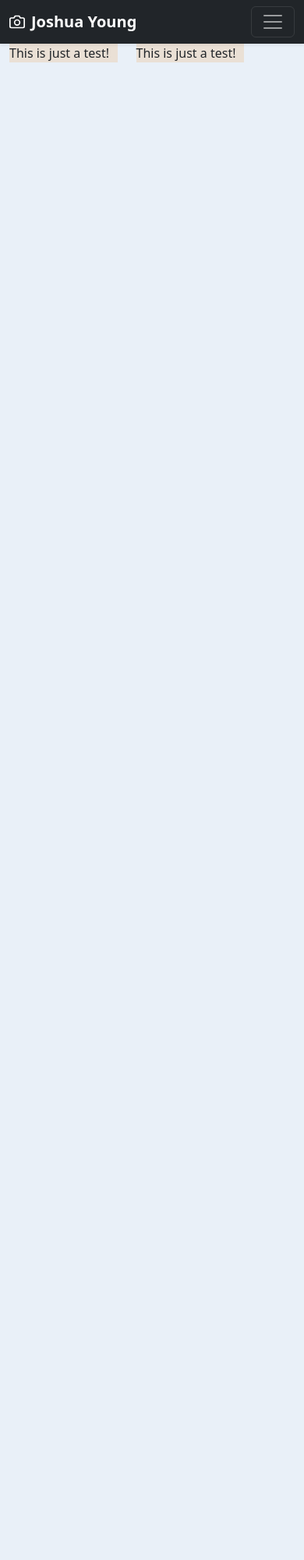
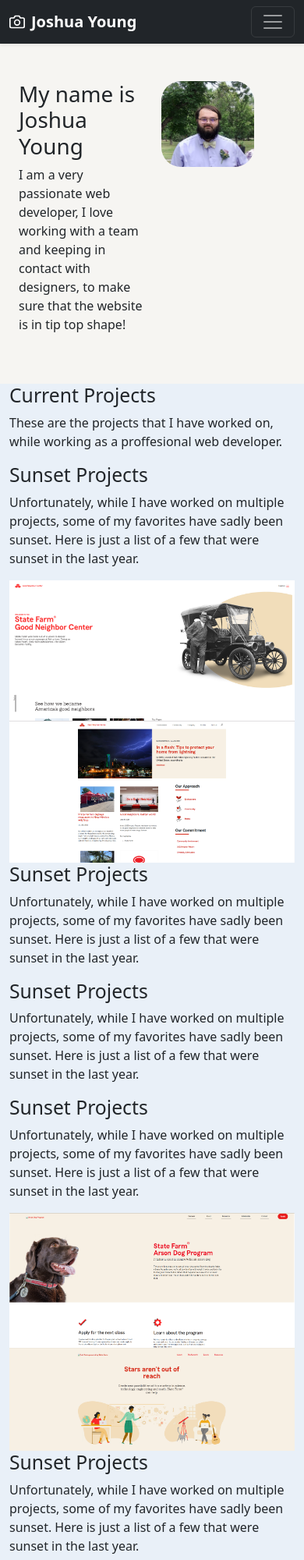
Before and after one commit to JoshuaYoung1997/Portfolio, a website built with Parcel: page src/index.html in a window 390 px wide. Shown: the top 2000 px of the page at 78% size. Before the commit the page ends 844 px from the top, so only its background shows below. Built offline with nearby package versions, Linux system fonts and the light colour scheme.

Commit message:
Layout (Without Styles)

```diff
--- a/src/index.html
+++ b/src/index.html
@@ -15,7 +15,7 @@
             <div class="container">
                 <div class="row">
                     <div class="col-sm-8 col-md-7 py-4">
-                        <h4>Joshua Young</h4>
+                        <h4>Thank You!</h4>
                         <p class="text-body-secondary">Hi! Thank you so much for checking out my Portfolio, if you wish
                             to learn more, or want to get in contact with me. Click the links to the right! Thanks
                             again!</p>
@@ -23,7 +23,7 @@
                     <div class="col-sm-4 offset-md-1 py-4">
                         <h4>Contact</h4>
                         <ul class="list-unstyled">
-                            <li><a href="#" class="text-white">Check out my LinkedIn</a></li>
+                            <li><a href="#" onclick="window.open('https://www.linkedin.com/in/joshua-young-36500a15a/'); return false;" class="text-white">Check out my LinkedIn</a></li>
                             <li><a href="#" class="text-white">Email me</a></li>
                         </ul>
                     </div>
@@ -49,23 +49,117 @@
         </div>
     </header>
     <main>
-        <div class="container">
-            <div class="row">
-                <div class="col-5">
-                    <div class="test">
-                        This is just a test!
+        <section class="profile">
+            <div class="container-fluid header">
+                <div class="container">
+                    <div class="row">
+                        <div class="col-6 py-5">
+                            <div class="test">
+                                <h1>My name is Joshua Young</h1>
+                                <p>I am a very passionate web developer, I love working with a team and keeping in contact with designers, to make sure that the website is in tip top shape!</p>
+                            </div>
+                        </div>
+                        <div class="col-6 py-5">
+                            <div class="profile-img">
+                                <img src="../src/img/Profile.jpg" alt="Picture of Joshua Young.">
+                            </div>
+                        </div>
                     </div>
                 </div>
-                <div class="col-5">
-                    <div class="test">
-                        This is just a test!
+            </div>
+        </section>
+
+        <section class="current">
+            <div class="container">
+                <div class="row">
+                    <div class="col-12">
+                        <div class="current-sect">
+                            <h2>Current Projects</h2>
+                            <p>These are the projects that I have worked on, while working as a proffesional web developer.</p>
+                        </div>
                     </div>
                 </div>
             </div>
 
+            <div class="container">
+                <div class="row">
+                    <div class="col-12 col-sm-6">
+                        <div class="current-sect">
+                            <h2>Sunset Projects</h2>
+                            <p>Unfortunately, while I have worked on multiple projects, some of my favorites have sadly been sunset. Here is just a list of a few that were sunset in the last year.</p>
+                        </div>
+                    </div>
+                    <div class="col-12 col-sm-6">
+                        <div class="capture-img">
+                            <img src="../src/img/GoodNeighborCapture.png" alt="Picture of Joshua Young.">
+                        </div>
+                    </div>
+                </div>
+            </div>
+
+            <div class="container">
+                <div class="row">
+                    <div class="col-12 col-sm-6">
+                        <div class="capture-img">
+                            <img src="../src/img/GoodNeighborStoriesCapture.png" alt="Picture of Joshua Young.">
+                        </div>
+                    </div>
+                    <div class="col-12 col-sm-6">
+                        <div class="sunset-sect">
+                            <h2>Sunset Projects</h2>
+                            <p>Unfortunately, while I have worked on multiple projects, some of my favorites have sadly been sunset. Here is just a list of a few that were sunset in the last year.</p>
+                        </div>
+                    </div>
+                </div>
+            </div>
+
+        </section>
 
 
-        </div>
+        <section class="sunset">
+            <div class="container">
+                <div class="row">
+                    <div class="col-12">
+                        <div class="sunset-sect">
+                            <h2>Sunset Projects</h2>
+                            <p>Unfortunately, while I have worked on multiple projects, some of my favorites have sadly been sunset. Here is just a list of a few that were sunset in the last year.</p>
+                        </div>
+                    </div>
+                </div>
+            </div>
+
+            <div class="container">
+                <div class="row">
+                    <div class="col-12 col-sm-6">
+                        <div class="sunset-sect">
+                            <h2>Sunset Projects</h2>
+                            <p>Unfortunately, while I have worked on multiple projects, some of my favorites have sadly been sunset. Here is just a list of a few that were sunset in the last year.</p>
+                        </div>
+                    </div>
+                    <div class="col-12 col-sm-6">
+                        <div class="capture-img">
+                            <img src="../src/img/ArsonDogCapture.png" alt="Picture of Joshua Young.">
+                        </div>
+                    </div>
+                </div>
+            </div>
+
+            <div class="container">
+                <div class="row">
+                    <div class="col-12 col-sm-6">
+                        <div class="capture-img">
+                            <img src="../src/img/TechAstraCapture.png" alt="Picture of Joshua Young.">
+                        </div>
+                    </div>
+                    <div class="col-12 col-sm-6">
+                        <div class="sunset-sect">
+                            <h2>Sunset Projects</h2>
+                            <p>Unfortunately, while I have worked on multiple projects, some of my favorites have sadly been sunset. Here is just a list of a few that were sunset in the last year.</p>
+                        </div>
+                    </div>
+                </div>
+            </div>
+        </section>
 
     </main>
 </body>
--- a/src/scss/styles.scss
+++ b/src/scss/styles.scss
@@ -4,45 +4,17 @@
 body{
     background-color: #e9f0f8
 }
-.test{
-    background-color: #EAE0D5
+.header{
+    background-color: #F6F5F2
 }
-:root {
-    --jumbotron-padding-y: 3rem;
-  }
 
-  .jumbotron {
-    padding-top: var(--jumbotron-padding-y);
-    padding-bottom: var(--jumbotron-padding-y);
-    margin-bottom: 0;
-    background-color: #fff;
-  }
-  @media (min-width: 768px) {
-    .jumbotron {
-      padding-top: calc(var(--jumbotron-padding-y) * 2);
-      padding-bottom: calc(var(--jumbotron-padding-y) * 2);
-    }
-  }
+.profile-img img{
+  width: 75%;
+  height: auto;
+  border-radius: 25px;
+}
 
-  .jumbotron p:last-child {
-    margin-bottom: 0;
-  }
-
-  .jumbotron-heading {
-    font-weight: 300;
-  }
-
-  .jumbotron .container {
-    max-width: 40rem;
-  }
-
-  footer {
-    padding-top: 3rem;
-    padding-bottom: 3rem;
-  }
-
-  footer p {
-    margin-bottom: .25rem;
-  }
-
-  .box-shadow { box-shadow: 0 .25rem .75rem rgba(0, 0, 0, .05); }
+.capture-img img{
+  width: 100%;
+  height: auto;
+}
```
Also changed, not shown: src/img/ArsonDogCapture.png (added), src/img/GoodNeighborCapture.png (added), src/img/GoodNeighborStoriesCapture.png (added), src/img/Profile.jpg (added), src/img/TechAstraCapture.png (added).
